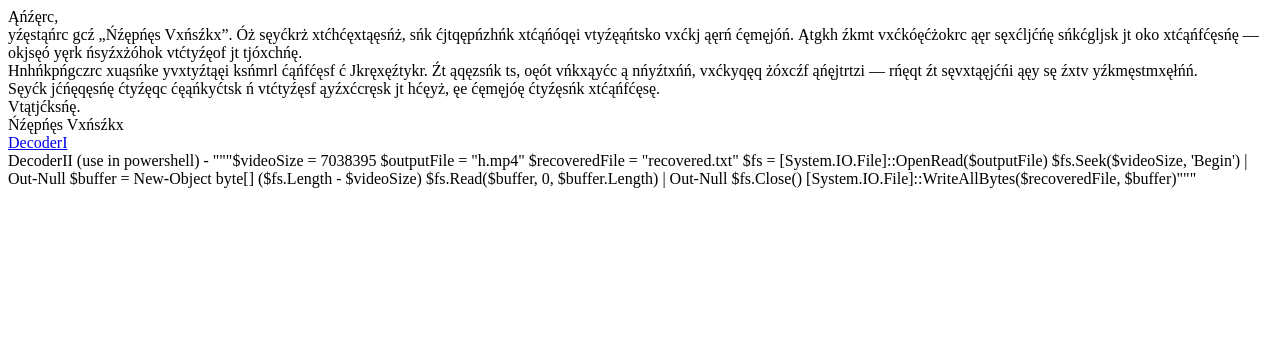
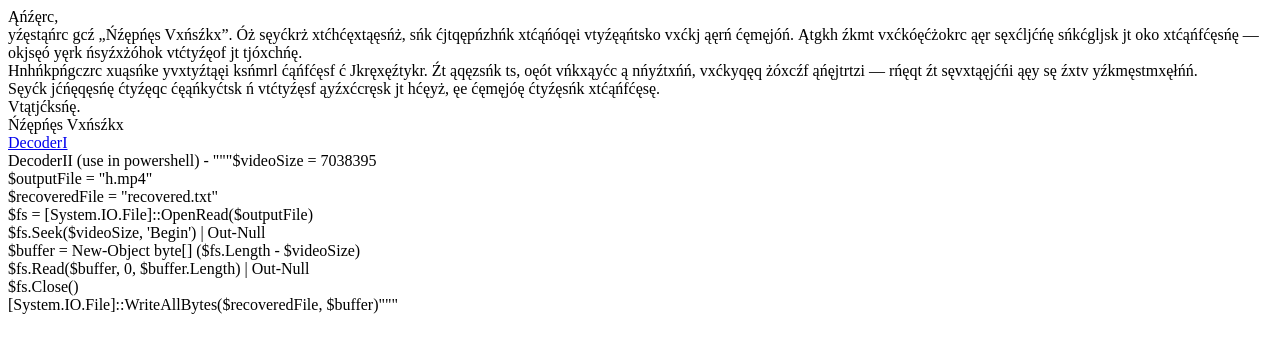
Before and after one commit to italianprinter/16847256, a plain HTML site: page index.html in a window 1280 px wide. Drawn offline with Linux system fonts and the light colour scheme.

Commit message:
Update index.html

```diff
--- a/index.html
+++ b/index.html
@@ -17,14 +17,14 @@ Vtątjćksńę. <br>
 	</div>
 
 	<a href="decoder.py" download>DecoderI</a>
-	<div>DecoderII (use in powershell) - """$videoSize = 7038395
-$outputFile = "h.mp4"
-$recoveredFile = "recovered.txt"
-$fs = [System.IO.File]::OpenRead($outputFile)
-$fs.Seek($videoSize, 'Begin') | Out-Null
-$buffer = New-Object byte[] ($fs.Length - $videoSize)
-$fs.Read($buffer, 0, $buffer.Length) | Out-Null
-$fs.Close()
+	<div>DecoderII (use in powershell) - """$videoSize = 7038395 <br>
+$outputFile = "h.mp4"<br>
+$recoveredFile = "recovered.txt"<br>
+$fs = [System.IO.File]::OpenRead($outputFile)<br>
+$fs.Seek($videoSize, 'Begin') | Out-Null<br>
+$buffer = New-Object byte[] ($fs.Length - $videoSize)<br>
+$fs.Read($buffer, 0, $buffer.Length) | Out-Null<br>
+$fs.Close()<br>
 [System.IO.File]::WriteAllBytes($recoveredFile, $buffer)"""</div>
 
 </body>
```
